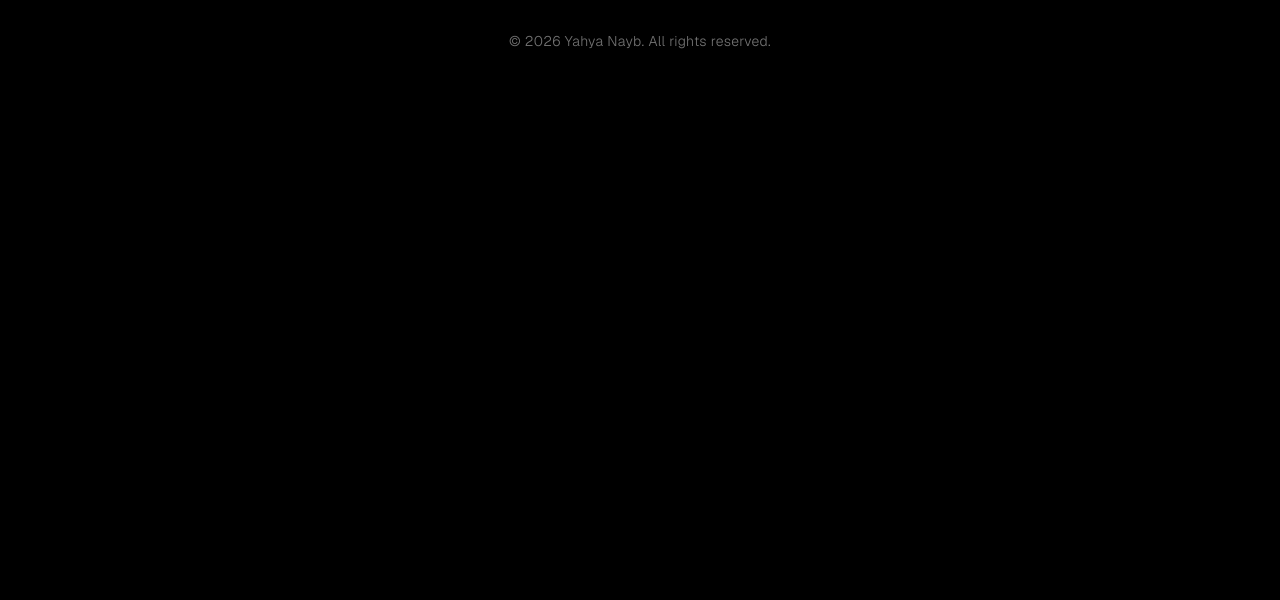
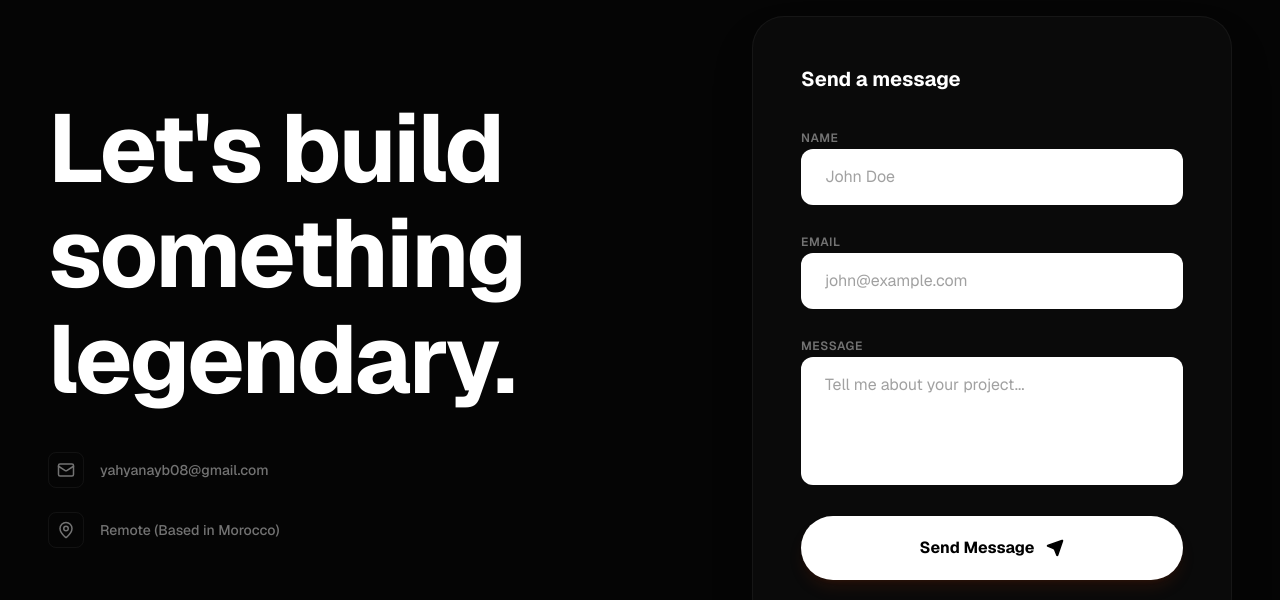
Before and after one commit to Yahya-Nayb/YahyaNayb_Portfolio, a Next.js app: page / in a window 1280 px wide. Shown: the part 4480-5080 px from the top of the page. Before the commit the page ends 4579 px from the top, so only its background shows below. Built offline with nearby package versions, Linux system fonts and the light colour scheme.

Commit message:
Add Contact section

```diff
--- a/package.json
+++ b/package.json
@@ -10,6 +10,7 @@
   },
   "dependencies": {
     "@gsap/react": "^2.1.2",
+    "@hookform/resolvers": "^5.2.2",
     "framer-motion": "^12.38.0",
     "gsap": "^3.14.2",
     "lenis": "^1.3.20",
@@ -17,7 +18,10 @@
     "next": "16.2.1",
     "react": "19.2.4",
     "react-dom": "19.2.4",
-    "split-type": "^0.3.4"
+    "react-hook-form": "^7.72.0",
+    "sonner": "^2.0.7",
+    "split-type": "^0.3.4",
+    "zod": "^4.3.6"
   },
   "devDependencies": {
     "@tailwindcss/postcss": "^4",
--- a/src/app/globals.css
+++ b/src/app/globals.css
@@ -11,6 +11,14 @@
   --font-sans: var(--font-geist-sans);
   --font-mono: var(--font-geist-mono);
   --font-archivo: var(--font-archivo);
+  --font-jetbrains: var(--font-jetbrains-mono);
+}
+
+@layer utilities {
+  .text-outline {
+    -webkit-text-stroke: 1.5px white;
+    color: transparent;
+  }
 }
 
 body {
--- a/src/app/layout.tsx
+++ b/src/app/layout.tsx
@@ -1,5 +1,5 @@
 import type { Metadata } from "next";
-import { Geist, Geist_Mono, Archivo } from "next/font/google";
+import { Geist, Geist_Mono, Archivo, JetBrains_Mono } from "next/font/google";
 import "./globals.css";
 import SmoothScroll from "@/components/providers/SmoothScroll";
 
@@ -18,6 +18,11 @@ const archivo = Archivo({
   subsets: ["latin"],
 });
 
+const jetbrainsMono = JetBrains_Mono({
+  variable: "--font-jetbrains-mono",
+  subsets: ["latin"],
+});
+
 export const metadata: Metadata = {
   title: "Yahya Nayb | Full Stack Developer",
   description: "Portfolio of Yahya Nayb, Full Stack Developer.",
@@ -29,7 +34,7 @@ export default function RootLayout({
   children: React.ReactNode;
 }>) {
   return (
-    <html lang="en" className={`${geistSans.variable} ${geistMono.variable} ${archivo.variable}`}>
+    <html lang="en" className={`${geistSans.variable} ${geistMono.variable} ${archivo.variable} ${jetbrainsMono.variable}`}>
       <body className="bg-black text-white antialiased">
         <SmoothScroll>{children}</SmoothScroll>
       </body>
--- a/src/app/page.tsx
+++ b/src/app/page.tsx
@@ -5,6 +5,7 @@ import Hero from '@/components/ui/Hero';
 import TechStack from '@/components/ui/TechStack';
 import ExperienceTimeline from '@/components/ui/ExperienceTimeline';
 import Projects from '@/components/ui/Projects';
+import Contact from '@/components/ui/Contact';
 import Footer from '@/components/ui/Footer';
 import NoiseOverlay from '@/components/ui/NoiseOverlay';
 
@@ -18,6 +19,7 @@ export default function Home() {
         <TechStack />
         <ExperienceTimeline />
         <Projects />
+        <Contact />
         <Footer />
       </main>
     </>
--- /dev/null
+++ b/src/components/ui/Contact.tsx
@@ -0,0 +1,89 @@
+"use client";
+import React from "react";
+import { Mail, MapPin, Send } from "lucide-react";
+
+const Contact = () => {
+  return (
+    <section className="min-h-screen w-full bg-[#050505] flex items-center justify-center p-6 md:p-12">
+      <div className="max-w-[1200px] w-full grid grid-cols-1 lg:grid-cols-2 gap-16 items-center">
+
+        {/* Left Side: Text & Info */}
+        <div className="flex flex-col space-y-10">
+          <h2 className="text-[clamp(3.5rem,8vw,6rem)] font-bold text-white leading-[1.1] tracking-tight">
+            Let&apos;s build <br />
+            something <br />
+            legendary.
+          </h2>
+
+          <div className="space-y-6">
+            <div className="flex items-center gap-4 text-neutral-500 group">
+              <div className="p-2 border border-white/5 rounded-lg group-hover:border-white/20 transition-colors">
+                <Mail size={18} />
+              </div>
+              <span className="text-sm font-medium transition-colors group-hover:text-neutral-300">
+                yahyanayb08@gmail.com
+              </span>
+            </div>
+
+            <div className="flex items-center gap-4 text-neutral-500 group">
+              <div className="p-2 border border-white/5 rounded-lg group-hover:border-white/20 transition-colors">
+                <MapPin size={18} />
+              </div>
+              <span className="text-sm font-medium transition-colors group-hover:text-neutral-300">
+                Remote (Based in Morocco)
+              </span>
+            </div>
+          </div>
+        </div>
+
+        {/* Right Side: Professional Form Card */}
+        <div className="flex justify-end">
+          <div className="w-full max-w-[480px] bg-[#0A0A0A] border border-white/5 rounded-[32px] p-8 md:p-12 shadow-2xl">
+            <h3 className="text-xl font-bold text-white mb-8">Send a message</h3>
+
+            <form className="space-y-6">
+              {/* Name Input */}
+              <div className="space-y-2">
+                <label className="text-xs font-semibold text-neutral-500 uppercase tracking-wider">Name</label>
+                <input
+                  type="text"
+                  placeholder="John Doe"
+                  className="w-full bg-white rounded-xl py-4 px-6 text-black outline-none placeholder:text-neutral-400 focus:ring-2 focus:ring-orange-500/20 transition-all"
+                />
+              </div>
+
+              {/* Email Input */}
+              <div className="space-y-2">
+                <label className="text-xs font-semibold text-neutral-500 uppercase tracking-wider">Email</label>
+                <input
+                  type="email"
+                  placeholder="john@example.com"
+                  className="w-full bg-white rounded-xl py-4 px-6 text-black outline-none placeholder:text-neutral-400 focus:ring-2 focus:ring-orange-500/20 transition-all"
+                />
+              </div>
+
+              {/* Message Input */}
+              <div className="space-y-2">
+                <label className="text-xs font-semibold text-neutral-500 uppercase tracking-wider">Message</label>
+                <textarea
+                  rows={4}
+                  placeholder="Tell me about your project..."
+                  className="w-full bg-white rounded-xl py-4 px-6 text-black outline-none placeholder:text-neutral-400 focus:ring-2 focus:ring-orange-500/20 transition-all resize-none"
+                />
+              </div>
+
+              {/* Submit Button - Orange Glow */}
+              <button className="w-full bg-white text-black font-bold py-5 rounded-full flex items-center justify-center gap-3 transition-all transform hover:scale-[1.02] active:scale-[0.98] shadow-lg shadow-orange-900/20">
+                Send Message
+                <Send size={18} fill="currentColor" />
+              </button>
+            </form>
+          </div>
+        </div>
+
+      </div>
+    </section>
+  );
+};
+
+export default Contact;
```
Also changed, not shown: 1 other file (tests, documents, lock files or other folders).
